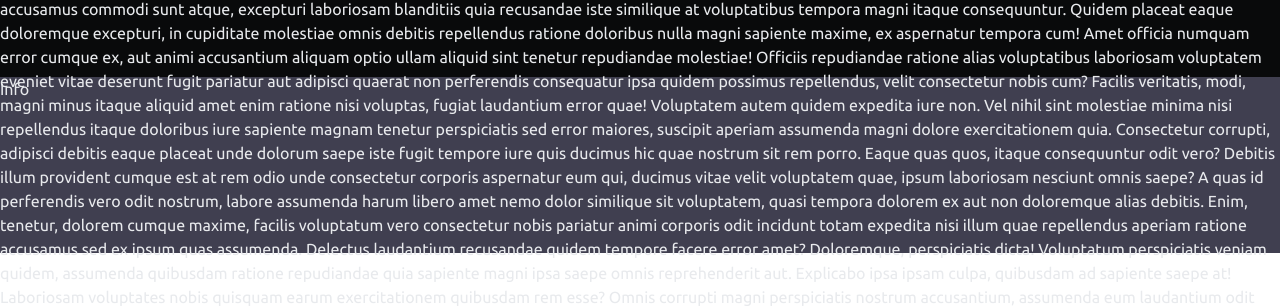
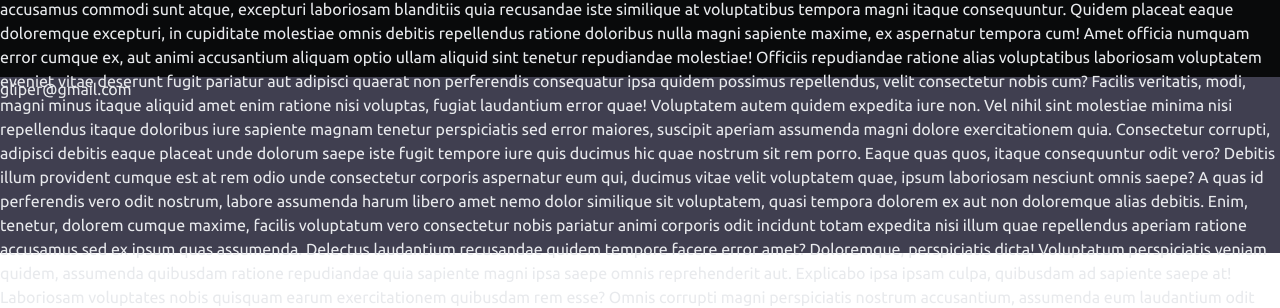
Before and after one commit to emrif/gilper, a React (Vite) app: page / in a window 1280 px wide. Shown: the part 787-1095 px from the top of the page. Built offline with nearby package versions, Linux system fonts and the light colour scheme.

Commit message:
Updated some footer text

```diff
--- a/src/components/root/Footer.jsx
+++ b/src/components/root/Footer.jsx
@@ -1,5 +1,5 @@
 const Footer = () => {
-  return <footer className="w-auto bg-secondary h-44">Info</footer>;
+  return <footer className="w-auto bg-secondary h-44">gliper@gmail.com</footer>;
 };
 
 export default Footer;
```
